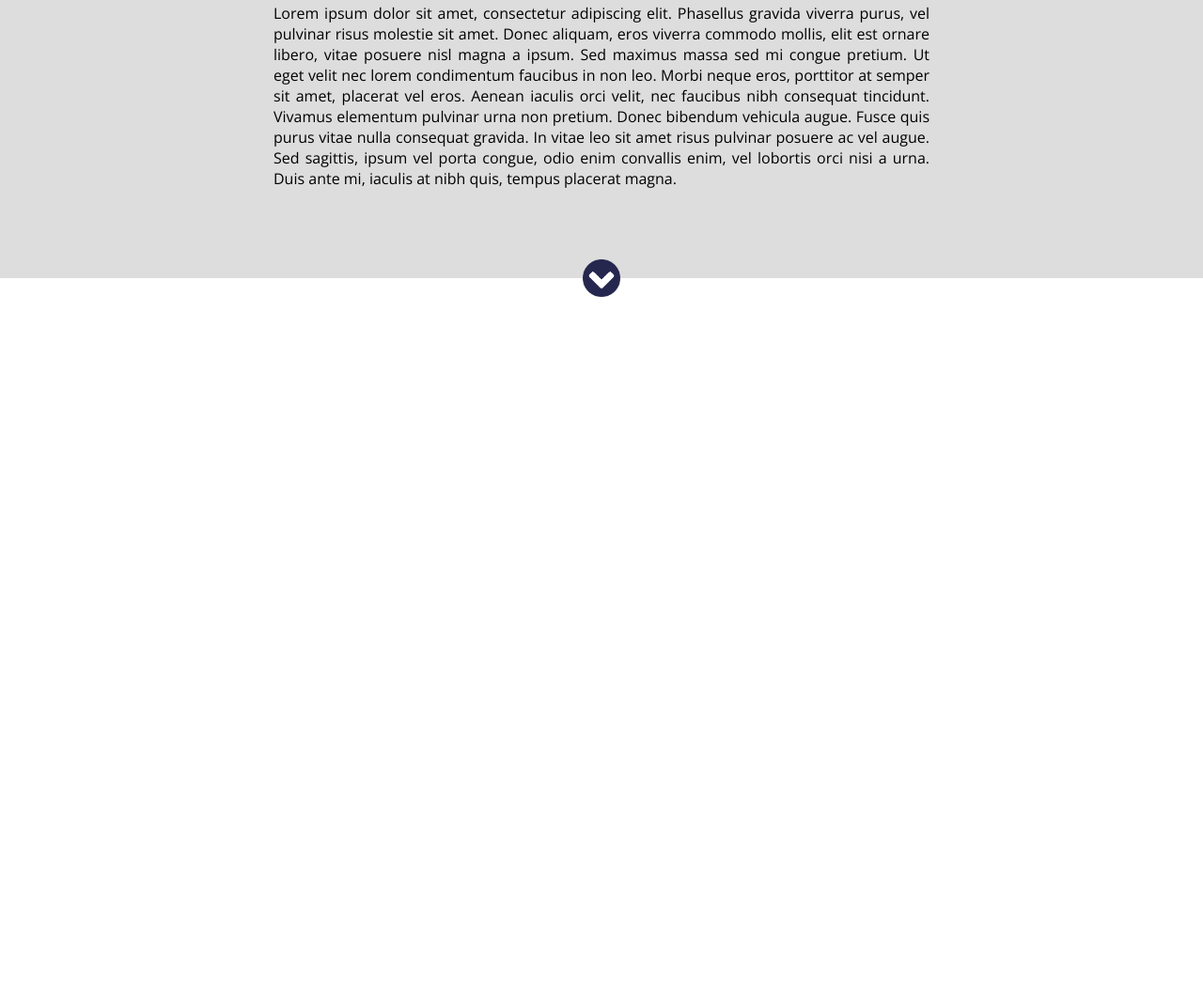
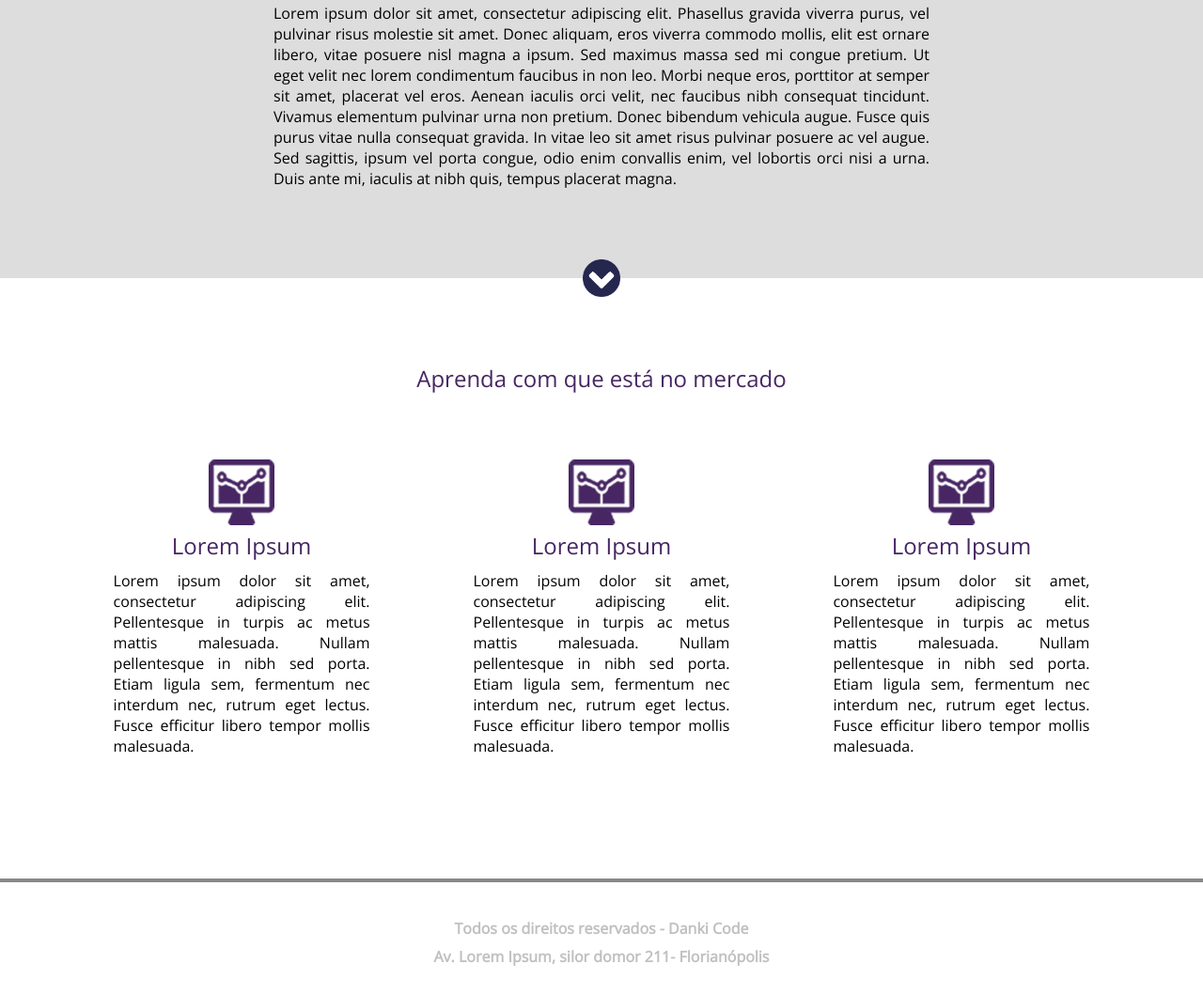
Before and after one commit to renanlmiranda/Web-Study, a plain HTML site: page index.html in a window 1280 px wide. Shown: the part 702-1761 px from the top of the page at 94% size. Before the commit the page ends 1018 px from the top, so only its background shows below. Drawn offline with nearby package versions, Linux system fonts and the light colour scheme.

Commit message:
Landing Page without responsive

```diff
--- a/css/style.css
+++ b/css/style.css
@@ -9,12 +9,17 @@ html, body {
 	height: 100%;
 }
 
+.clear {
+  clear: both;
+}
 .center {
 	width: 1200px;
-	margin: 0 auto;
+  margin: 0 auto;
+  padding: 0 2%;
 }
 
 .header {
+  min-width: 1200px;
 	width: 100%;
 	height: 60px;
 	background-color: #212343;
@@ -25,11 +30,12 @@ html, body {
 }
 
 .container-banner {
+  min-width: 1200px;
 	width: 100%;
 	height: 557px;
 	background-image:url('../images/header_bg.png');
 	background-size: cover;
-	background-position: center;
+  background-position: center;
 }
 
 .container-banner > .center {
@@ -38,10 +44,10 @@ html, body {
 
 .container-list {
 	float: left;
-	width: 619px;
-	height: 270px;
+	width: 519px;
+	height: 290px;
 	background-color:  rgba(33,35,67,0.7);
-	margin-top: 40px;
+	margin-top: 100px;
 	padding: 30px;
 }
 
@@ -121,6 +127,7 @@ html, body {
 }
 
 .container-text {
+  min-width: 1200px;
 	padding: 40px 0;
 	background-color: #ddd;
 	text-align: center;
@@ -138,7 +145,7 @@ html, body {
 }
 
 .arrow{
-	position: relative;
+  position: relative;
 	top: 60px;
 	left: 50%;
 	margin-left: -20px;
@@ -147,3 +154,46 @@ html, body {
 	background-image: url('../images/arrow.png');
 	background-size: 100% 100%;
 }
+
+.section-text {
+  min-width: 1200px;
+  padding: 90px 0;
+}
+
+.section-text h2 {
+  text-align: center;
+  color: #462663;
+  font-weight: normal;
+}
+
+.container-section {
+  margin-top: 40px;
+  text-align: center;
+}
+
+.container-single {
+  float: left;
+  width: 33.333%;
+  padding: 30px;
+}
+
+.container-single p {
+  padding: 10px 25px;
+  text-align: justify;
+}
+
+.container-single img {
+  width: 70px;
+}
+
+.footer {
+  padding: 30px 0;
+  border-top: 4px solid #888888;
+  text-align: center;
+  color: #8888;
+}
+
+.footer p {
+  margin-top: 8px;
+  font-weight: bold;
+}
--- a/index.html
+++ b/index.html
@@ -23,6 +23,7 @@
 					<li>Lorem ipsum dolor sit amet, consectetur adipiscing elit. Phasellus gravida viverra purus, vel pulvinar risus molestie sit amet. Donec</li>
 				</ul>
       </div>
+
 			<div class="form">
 				<h2>Preencha o formulário e inicie a sua caminhada para virar um webmaster!</h2>
 				<form>
@@ -44,12 +45,68 @@
 			</div>
 		</div>
 	</div>
+
   <div class="container-text">
 		<div class="center">
 			<h2>Lorem Ipsum</h2>
 			<p>Lorem ipsum dolor sit amet, consectetur adipiscing elit. Phasellus gravida viverra purus, vel pulvinar risus molestie sit amet. Donec aliquam, eros viverra commodo mollis, elit est ornare libero, vitae posuere nisl magna a ipsum. Sed maximus massa sed mi congue pretium. Ut eget velit nec lorem condimentum faucibus in non leo. Morbi neque eros, porttitor at semper sit amet, placerat vel eros. Aenean iaculis orci velit, nec faucibus nibh consequat tincidunt. Vivamus elementum pulvinar urna non pretium. Donec bibendum vehicula augue. Fusce quis purus vitae nulla consequat gravida. In vitae leo sit amet risus pulvinar posuere ac vel augue. Sed sagittis, ipsum vel porta congue, odio enim convallis enim, vel lobortis orci nisi a urna. Duis ante mi, iaculis at nibh quis, tempus placerat magna.</p>
 		</div>
+
     <div class="arrow">
+    </div>
+  </div>
+
+  <div class="section-text">
+    <div class="center">
+      <h2>Aprenda com que está no mercado</h2>
+
+
+      <div class="container-section">
+
+        <div class="container-single">
+          <div>
+            <img src="images/icon.png"/>
+          </div>
+          <div class="text-container-single">
+            <h2>Lorem Ipsum</h2>
+            <p>Lorem ipsum dolor sit amet, consectetur adipiscing elit. Pellentesque in turpis ac metus mattis malesuada.
+                Nullam pellentesque in nibh sed porta. Etiam ligula sem, fermentum nec interdum nec, rutrum eget lectus.
+                Fusce efficitur libero tempor mollis malesuada.</p>
+          </div>
+        </div>
+
+        <div class="container-single">
+          <div>
+            <img src="images/icon.png"/>
+          </div>
+          <div class="text-container-single">
+              <h2>Lorem Ipsum</h2>
+              <p>Lorem ipsum dolor sit amet, consectetur adipiscing elit. Pellentesque in turpis ac metus mattis malesuada.
+                  Nullam pellentesque in nibh sed porta. Etiam ligula sem, fermentum nec interdum nec, rutrum eget lectus.
+                  Fusce efficitur libero tempor mollis malesuada.</p>
+          </div>
+        </div>
+
+        <div class="container-single">
+          <div>
+            <img src="images/icon.png"/>
+          </div>
+          <div class="text-container-single">
+              <h2>Lorem Ipsum</h2>
+              <p>Lorem ipsum dolor sit amet, consectetur adipiscing elit. Pellentesque in turpis ac metus mattis malesuada.
+                Nullam pellentesque in nibh sed porta. Etiam ligula sem, fermentum nec interdum nec, rutrum eget lectus.
+                Fusce efficitur libero tempor mollis malesuada.</p>
+          </div>
+        </div>
+        <div class="clear"></div>
+      </div>
+    </div>
+  </div>
+
+  <div class="footer">
+    <div class="center">
+      <p>Todos os direitos reservados - Danki Code</p>
+      <p>Av. Lorem Ipsum, silor domor 211- Florianópolis</p>
     </div>
   </div>
 </body>
```
Lines whose indentation alone changed are shown as unchanged.
